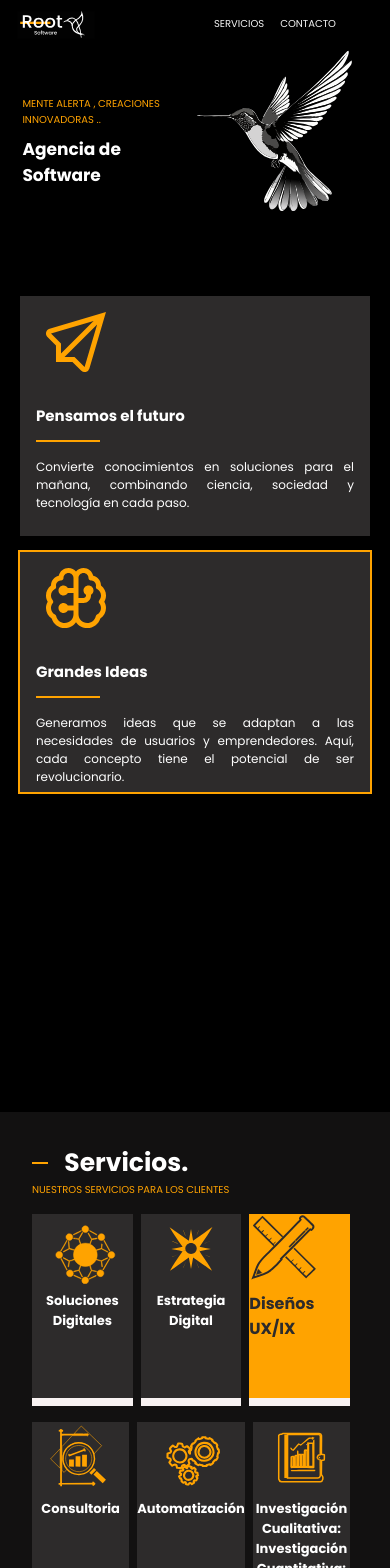
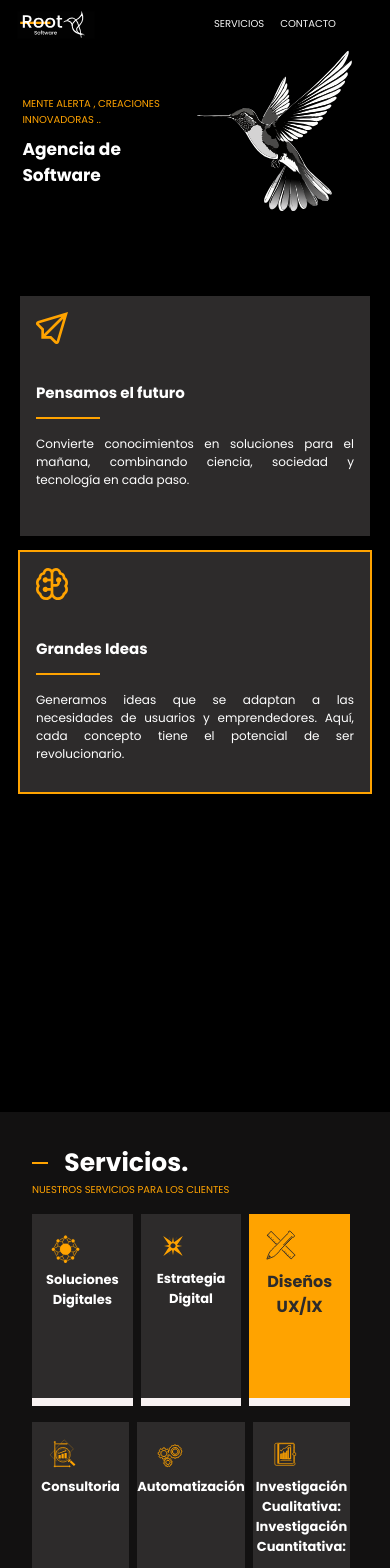
Before and after one commit to Lucas-aquiles/web-empresa, a Next.js app: page / in a window 390 px wide. Shown: the top 1568 px of the page. Built offline with nearby package versions, Linux system fonts and the light colour scheme.

Commit message:
add changes

```diff
--- a/src/components/footer/footer.module.css
+++ b/src/components/footer/footer.module.css
@@ -3,7 +3,7 @@
     flex-direction: row;
     color: white;
     align-items: center;
-    font-size: 1rem;
+    font-size: 0.8rem;
 }
 .containerFooter{
     display: flex;
--- a/src/components/footer/footer.tsx
+++ b/src/components/footer/footer.tsx
@@ -1,15 +1,10 @@
-import React from 'react'
+import React from "react";
 import Image from "next/image";
 import styles from "./footer.module.css";
 
-
-
-
 const Footer = () => {
-
-
   return (
-<div  className={styles.containerFooter}>
+    <div className={styles.containerFooter}>
       <Image
         src="/fluuter3.svg"
         width={150}
@@ -18,20 +13,17 @@ const Footer = () => {
       />
 
       <div className={styles.ver}>
-
-          <div  className={styles.row}>
+        <div className={styles.row}>
           <Image
             src="/telefono.svg"
             width={60}
             height={60}
             alt="Screenshots of the dashboard project showing desktop version"
           />
-          <h3>Contacto</h3>
-
+           <h3>Contacto : 2613130594</h3>
         </div>
 
-             <div  className={styles.row}>
-
+        <div className={styles.row}>
           <Image
             src="/correo.svg"
             width={60}
@@ -39,9 +31,9 @@ const Footer = () => {
             alt="Screenshots of the dashboard project showing desktop version"
           />
           <h3>rootsoftware@gmail.com</h3>
+        </div>
 
-    </div>
-    <div  className={`${styles.row} ${styles.myAdditionalClass}`}>
+        <div className={`${styles.row} ${styles.myAdditionalClass}`}>
           <Image
             src="/ubicacion.svg"
             width={40}
@@ -49,19 +41,10 @@ const Footer = () => {
             alt="Screenshots of the dashboard project showing desktop version"
           />
           <h3>Mendoza, Argentina</h3>
+        </div>
+      </div>
+    </div>
+  );
+};
 
-      </div>
-
-
-        </div>
-
-
-
-
-
-
-    </div>
-  )
-}
-
-export default Footer
+export default Footer;
--- a/src/components/idea.module.css
+++ b/src/components/idea.module.css
@@ -90,6 +90,9 @@
     margin: 0rem 0rem 4rem 0rem;
 
     }
+  .containerImage{
+    width: 3rem;
+  }
 
 
     @media screen and (max-width: 1024px) {
@@ -150,4 +153,8 @@
       margin-top: 1rem;
      }
 
+     .containerImage{
+      width: 2rem;
     }
+
+    }
--- a/src/components/idea.tsx
+++ b/src/components/idea.tsx
@@ -14,13 +14,16 @@ export default function Idea() {
           data-aos-duration="1500"
           className={styles.panel}
         >
+          <div className={styles.containerImage}>
           <Image
             src="/paper-plane.svg"
-            width={80}
-            height={60}
-
+            width={40}
+            height={40}
+            layout="responsive"
             alt="Screenshots of the dashboard project showing desktop version"
           />
+          </div>
+
           <h2 className={styles.title5}>Pensamos el futuro</h2>
           <div className={styles.hra}></div>
           <p className={styles.parrafo2}>
@@ -36,12 +39,15 @@ export default function Idea() {
           data-aos-delay="700"
           data-aos-duration="1500"
         >
+            <div className={styles.containerImage}>
           <Image
             src="/brain.svg"
-            width={80}
-            height={60}
+            width={40}
+            height={40}
+            layout="responsive"
             alt="Screenshots of the dashboard project showing desktop version"
           />
+          </div>
 
           <h2 className={styles.title5}>Grandes Ideas</h2>
           <div className={styles.hra}></div>
@@ -61,12 +67,16 @@ export default function Idea() {
           data-aos-delay="700"
           data-aos-duration="1500"
         >
+                      <div className={styles.containerImage}>
+
           <Image
             src="/idea.svg"
-            width={80}
-            height={60}
+            width={40}
+            height={40}
+            layout="responsive"
             alt="Screenshots of the dashboard project showing desktop version"
           />
+          </div>
           <h2 className={styles.title5}>Soluciones Creativas</h2>
           <div className={styles.hra}></div>
 
--- a/src/components/services.module.css
+++ b/src/components/services.module.css
@@ -80,7 +80,14 @@ position: relative;
     .lineaDiv{       background-color: #ffa300;
     }
 }
+.containerImage{
 
+    width: 5rem;
+}
+.containerImage1{
+
+    width: 4rem;
+}
 @media screen and (max-width: 1024px) {
     .parrafo2 {
       font-size: 14px; /* Reduces el tamaño de fuente para adaptarse a pantallas de 1024px */
@@ -164,6 +171,8 @@ position: relative;
         padding: 0;
         width: 15rem;
         margin: 0;
+        text-align: center;
+
         margin-right: 0.5rem;
 
     }
@@ -184,6 +193,20 @@ position: relative;
     margin-top: 1rem;
 
 }
+.containerImage{
+    width: 2rem;
+    margin-left: 1rem;
+    margin-top: 1rem;
+
+
+  }
+  .containerImage1{
+    width: 2rem;
+    margin-left: 1rem;
+    margin-top: 1rem;
+
+
+  }
 
 
     }
--- a/src/components/services.tsx
+++ b/src/components/services.tsx
@@ -13,12 +13,16 @@ export default function Services() {
 
       <div className={styles.fathercontainer}>
         <div className={styles.container}>
+        <div className={styles.containerImage}>
           <Image
             src="/titulo1.svg"
             width={70}
             height={70}
+             layout="responsive"
             alt="Screenshots of the dashboard project showing desktop version"
           />
+          </div>
+
           <h3>Soluciones Digitales </h3>
           <p className={styles.parrafo2}>
 
@@ -29,12 +33,18 @@ export default function Services() {
           <div className={styles.lineaDiv}></div>
         </div>
         <div className={styles.container}>
+
+        <div className={styles.containerImage}>
+
           <Image
             src="/titulo2.svg"
             width={70}
             height={70}
+             layout="responsive"
             alt="Screenshots of the dashboard project showing desktop version"
           />
+        </div>
+
           <h3>Estrategia Digital</h3>
           <p className={styles.parrafo2}>
             Aprovecha al máximo las oportunidades que ofrece el entorno digital
@@ -45,12 +55,18 @@ export default function Services() {
         </div>
 
         <div className={styles.container1}>
+        <div className={styles.containerImage1}>
+
           <Image
             src="/titulo3.svg"
-            width={70}
-            height={70}
+            width={20}
+            height={20}
+            layout="responsive"
+
             alt="Screenshots of the dashboard project showing desktop version"
           />
+      </div>
+
           <h3>Diseños UX/IX</h3>
           <p className={styles.parrafo2}>
             Pensamos y diseñamos , productos digitales que sean intuitivos,
@@ -65,12 +81,17 @@ export default function Services() {
 {/*----------------------------------------------------------------------------------------------------------------------*/}
       <div className={styles.fathercontainer}>
         <div className={styles.container}>
+        <div className={styles.containerImage}>
+
           <Image
             src="/titulo4.svg"
             width={70}
             height={70}
+            layout="responsive"
+
             alt="Screenshots of the dashboard project showing desktop version"
           />
+          </div>
           <h3>Consultoria</h3>
           <p className={styles.parrafo2}>
 
@@ -83,12 +104,18 @@ export default function Services() {
         </div>
 
         <div className={styles.container}>
+                  <div className={styles.containerImage}>
+
           <Image
             src="/titulo5.svg"
             width={70}
             height={70}
+            layout="responsive"
+
             alt="Screenshots of the dashboard project showing desktop version"
           />
+
+          </div>
           <h3>Automatización </h3>
           <p className={styles.parrafo2}>
 
@@ -101,12 +128,17 @@ export default function Services() {
         </div>
 
         <div className={styles.container}>
+        <div className={styles.containerImage}>
+
           <Image
             src="/titulo6.svg"
             width={70}
             height={70}
+            layout="responsive"
+
             alt="Screenshots of the dashboard project showing desktop version"
           />
+          </div>
           <h3 >
              Investigación Cualitativa: </h3>
           <p className={styles.parrafo2}> Grupos Focales</p>
```
Lines whose indentation alone changed are shown as unchanged.
